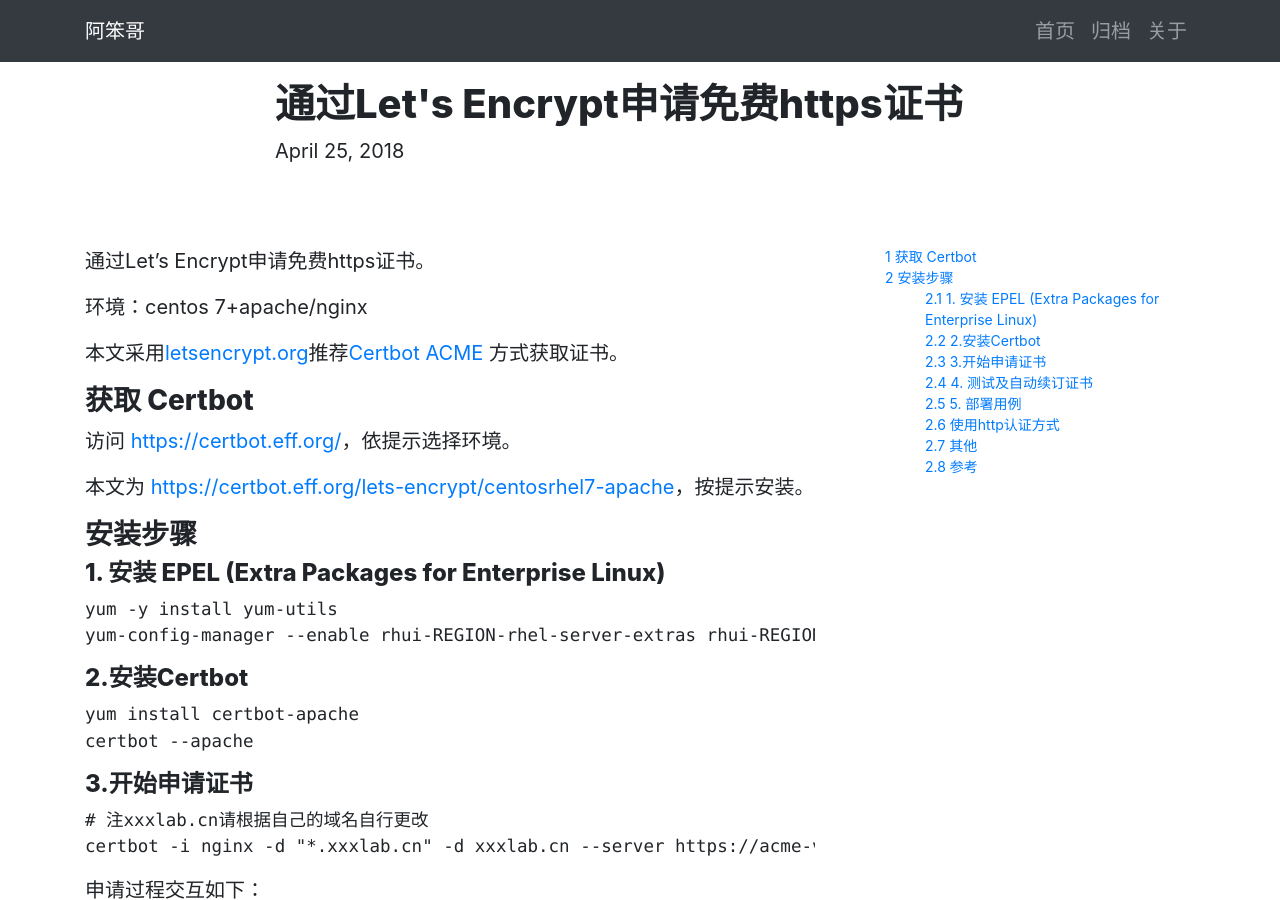
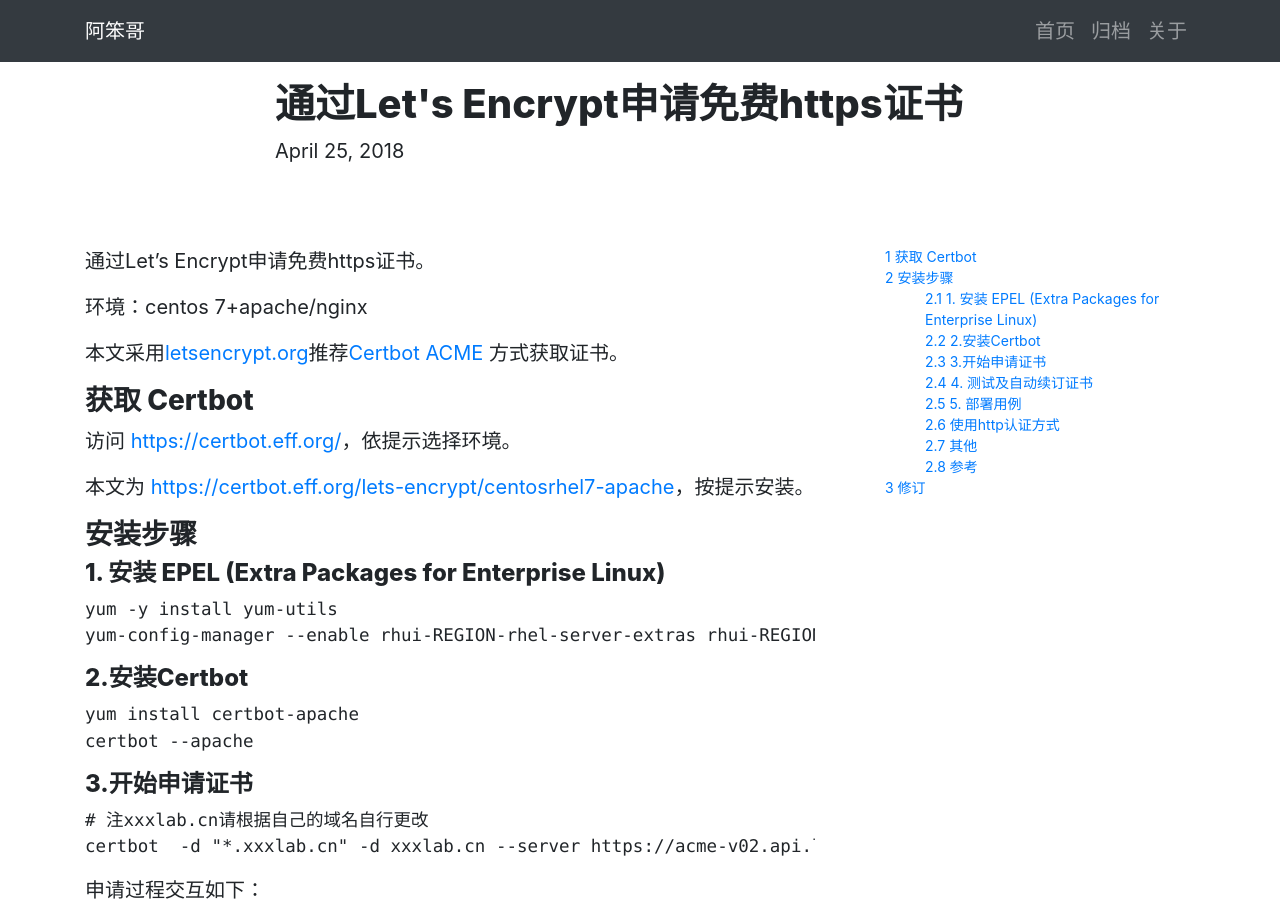
Before and after one commit to abanger/abanger.github.io, a Jekyll site: the page built from _posts/2018-04-25-lets-encrypt-https-how-to.md, in a window 1280 px wide and 900 px high. Built offline with Jekyll 4.4.1, drawn with Linux system fonts in a browser that asks for light colours; some of the changed text lies outside the part shown.

Commit message:
update command line
update command line

````diff
--- a/_posts/2018-04-25-lets-encrypt-https-how-to.md
+++ b/_posts/2018-04-25-lets-encrypt-https-how-to.md
@@ -37,7 +37,7 @@ certbot --apache
 #### 3.开始申请证书
 ```
 # 注xxxlab.cn请根据自己的域名自行更改
-certbot -i nginx -d "*.xxxlab.cn" -d xxxlab.cn --server https://acme-v02.api.letsencrypt.org/directory --manual --preferred-challenges dns certonly
+certbot  -d "*.xxxlab.cn" -d xxxlab.cn --server https://acme-v02.api.letsencrypt.org/directory --manual --preferred-challenges dns certonly
 ```
 申请过程交互如下：
 ```
@@ -180,3 +180,6 @@ letsencrypt-auto certonly --email abanger@xxxlab.cn  -d login.xxxlab.cn -a manua
 [申请Let's Encrypt通配符HTTPS证书](https://my.oschina.net/kimver/blog/1634575)
 
 [Let's Encrypt 给网站加 HTTPS 完全指南certbot](https://blog.csdn.net/cstopery/article/details/51911298)
+
+## 修订
+- 2019-01-17 08:07:00 删除命令多余参数（郑先生提醒）
````
Also changed, not shown: other parts of _posts/2018-04-25-lets-encrypt-https-how-to.md (+1 -1 lines).
